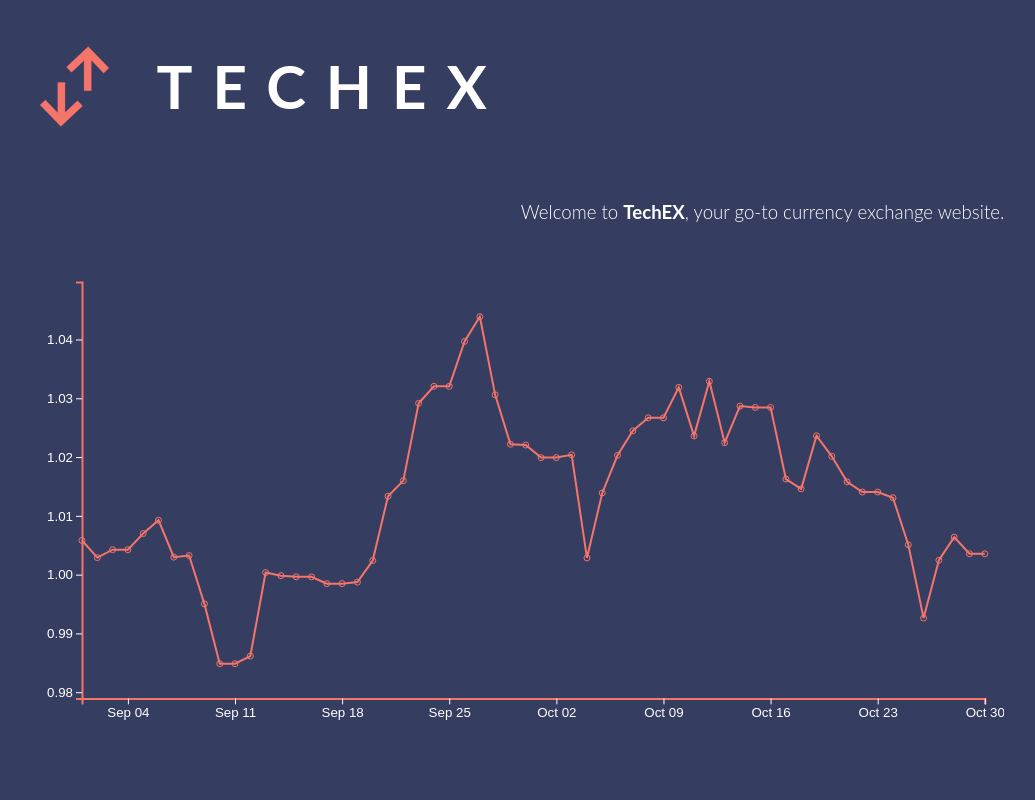
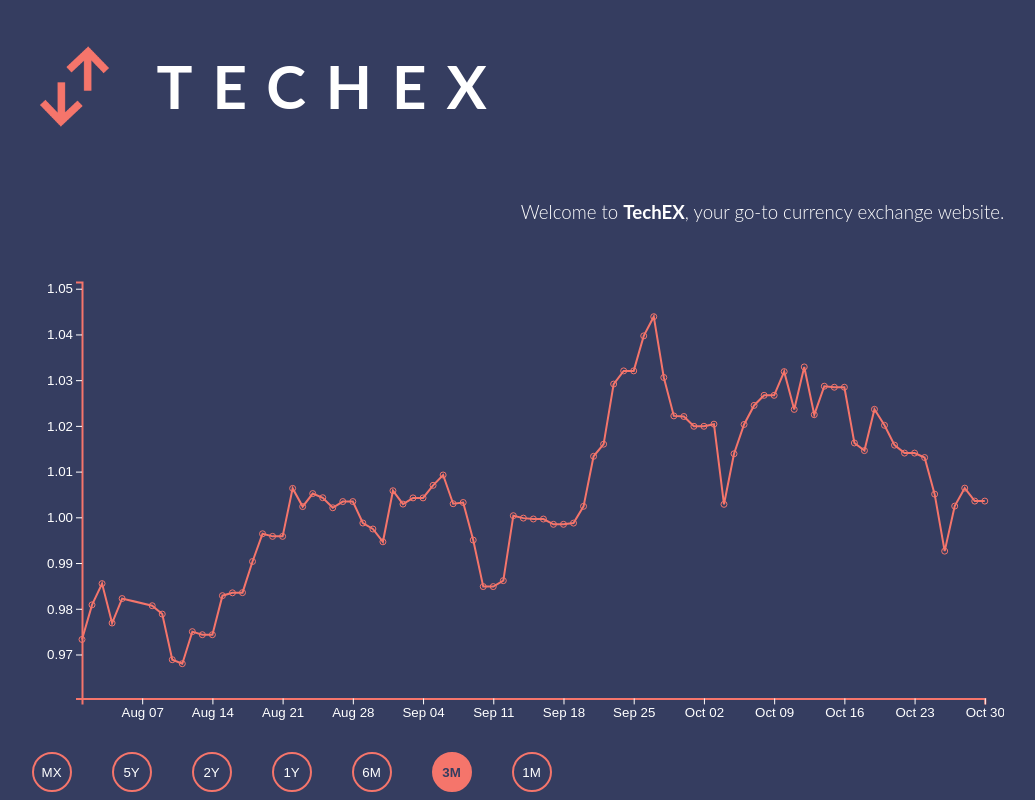
Before and after one commit to scottjanssen/TechEx, a React (Create React App) app in the folder react/: page / in a window 1280 px wide. Shown: the top 800 px of the page, without its empty margins (122-1157 px from the left). Built offline with nearby package versions, Linux system fonts and the light colour scheme.

Commit message:
added time range options and a basic footer

```diff
--- a/react/src/App.js
+++ b/react/src/App.js
@@ -2,6 +2,7 @@ import { BrowserRouter, Routes, Route } from 'react-router-dom'
 import { Navigate} from 'react-router-dom'
 
 import Header from './components/Header'
+import Footer from './components/Footer'
 import MainPage from './MainPage'
 
 const App = () => {
@@ -14,6 +15,7 @@ const App = () => {
           <Route path='*' element={ <Navigate to={"/"}/> } />
         </Routes>
       </BrowserRouter>
+      <Footer></Footer>
     </>
   )
 }
--- a/react/src/MainPage.js
+++ b/react/src/MainPage.js
@@ -1,74 +1,29 @@
 import { useState, useEffect } from "react";
+import * as d3 from 'd3'
 
 import HistoricalChart from "./components/HistoricalChart"
 
+import sample_data from './sample_data/USDtoEUR.csv'
+
 const MainPage = () => {
-  const base = 'USD',
-    target = 'EUR',
-    data = [
-      ['2022-09-01','1.005815'],
-      ['2022-09-02','1.002895'],
-      ['2022-09-03','1.00425'],
-      ['2022-09-04','1.00425'],
-      ['2022-09-05','1.006995'],
-      ['2022-09-06','1.009255'],
-      ['2022-09-07','1.002975'],
-      ['2022-09-08','1.003245'],
-      ['2022-09-09','0.995025'],
-      ['2022-09-10','0.98485'],
-      ['2022-09-11','0.98485'],
-      ['2022-09-12','0.98615'],
-      ['2022-09-13','1.000355'],
-      ['2022-09-14','0.999825'],
-      ['2022-09-15','0.999635'],
-      ['2022-09-16','0.999625'],
-      ['2022-09-17','0.99847'],
-      ['2022-09-18','0.99847'],
-      ['2022-09-19','0.998735'],
-      ['2022-09-20','1.002405'],
-      ['2022-09-21','1.013345'],
-      ['2022-09-22','1.015995'],
-      ['2022-09-23','1.02915'],
-      ['2022-09-24','1.03203'],
-      ['2022-09-25','1.03203'],
-      ['2022-09-26','1.03968'],
-      ['2022-09-27','1.04388'],
-      ['2022-09-28','1.030585'],
-      ['2022-09-29','1.022185'],
-      ['2022-09-30','1.02205'],
-      ['2022-10-01','1.01991'],
-      ['2022-10-02','1.01991'],
-      ['2022-10-03','1.020375'],
-      ['2022-10-04','1.002845'],
-      ['2022-10-05','1.013895'],
-      ['2022-10-06','1.020305'],
-      ['2022-10-07','1.024475'],
-      ['2022-10-08','1.02668'],
-      ['2022-10-09','1.02668'],
-      ['2022-10-10','1.031865'],
-      ['2022-10-11','1.023605'],
-      ['2022-10-12','1.032895'],
-      ['2022-10-13','1.022445'],
-      ['2022-10-14','1.028675'],
-      ['2022-10-15','1.02845'],
-      ['2022-10-16','1.02845'],
-      ['2022-10-17','1.016265'],
-      ['2022-10-18','1.014595'],
-      ['2022-10-19','1.023625'],
-      ['2022-10-20','1.020125'],
-      ['2022-10-21','1.015785'],
-      ['2022-10-22','1.01405'],
-      ['2022-10-23','1.01405'],
-      ['2022-10-24','1.013075'],
-      ['2022-10-25','1.005075'],
-      ['2022-10-26','0.992605'],
-      ['2022-10-27','1.00245'],
-      ['2022-10-28','1.006385'],
-      ['2022-10-29','1.00355'],
-      ['2022-10-30','1.00355']
-    ];
+  const [values, setValues] = useState({
+    base: 'USD',
+    target: 'EUR',
+    data: []
+  })
 
   const [dimensions, setDimensions] = useState(getDimensions())
+
+  // TODO: ONLY TEMPORARY, REMOVE LATER
+  useEffect(() => {
+    d3.dsv(',', sample_data)
+      .then((d) => {
+        setValues( (prevValues) => ({
+          ...prevValues,
+          data: d,
+        }))
+      })
+  }, [])
 
   useEffect(() => {
     function handleWindowResize() {
@@ -91,7 +46,7 @@ const MainPage = () => {
         </p>
       </div>
       <div className='container'>
-        <HistoricalChart base={ base } target={ target } allData={ data } dimensions={ dimensions } />
+        <HistoricalChart base={ values.base } target={ values.target } allData={ values.data } dimensions={ dimensions } />
       </div>
     </>
   )
--- /dev/null
+++ b/react/src/components/Footer.js
@@ -0,0 +1,11 @@
+const Footer = () => {
+  return (
+    <div className='container' style={ { marginTop: '100px', marginBottom: '30px' } }>
+      <p style={ { fontSize: '10pt', fontStyle: 'italic' , textAlign: 'right'} }>
+        Georgia Tech — CS 3300 — Team 1
+      </p>
+    </div>
+  )
+}
+
+export default Footer
--- a/react/src/components/HistoricalChart.js
+++ b/react/src/components/HistoricalChart.js
@@ -2,28 +2,48 @@ import { useRef, useState, useEffect } from 'react'
 import * as d3 from 'd3'
 
 const HistoricalChart = ({ base, target, allData, dimensions }) => {
-  console.log(dimensions)
-
   const ref = useRef(null)
 
-  const [range, setRange] = useState({
-    // TODO: REMOVE DEFAULT VALUES
-    start: '2022-10-01',
-    end: '2022-10-30'
-  })
+  const [range, setRange] = useState('3M')
   const [data, setData] = useState('')
 
   useEffect(() => {
     // TODO: TRIM DATASET TO JUST RANGE
+    let start = new Date()
+
+    switch (range) {
+      case '1M':
+        start = new Date(start.getFullYear(), start.getMonth() - 1, start.getDate())
+        break;
+      case '3M':
+        start = new Date(start.getFullYear(), start.getMonth() - 3, start.getDate())
+        break;
+      case '6M':
+        start = new Date(start.getFullYear(), start.getMonth() - 6, start.getDate())
+        break;
+      case '1Y':
+        start = new Date(start.getFullYear() - 1, start.getMonth(), start.getDate())
+        break;
+      case '2Y':
+        start = new Date(start.getFullYear() - 2, start.getMonth(), start.getDate())
+        break;
+      case '5Y':
+        start = new Date(start.getFullYear() - 5, start.getMonth(), start.getDate())
+        break;
+      case 'MX':
+        start = new Date('1970-01-01')
+        break;
+    }
+
     setData(() => {
       return allData.map((d) => {
-        var [YYYY, MM, DD] = d[0].split('-')
+        var [YYYY, MM, DD] = d.date.split('-')
 
         return {
           date: new Date(YYYY, MM - 1, DD),
-          rate: +d[1]
+          rate: +d.rate
         }
-      })
+      }).filter(d => d.date >= start)
     })
   }, [range, allData])
 
@@ -72,6 +92,7 @@ const HistoricalChart = ({ base, target, allData, dimensions }) => {
         .x(d => x(d.date))
         .y(d => y(d.rate)))
 
+    if (width / data.length > 3.5) {
       var dots = chart.selectAll('circle')
         .data(data)
         .enter()
@@ -79,8 +100,19 @@ const HistoricalChart = ({ base, target, allData, dimensions }) => {
           .attr('cx', d => x(d.date))
           .attr('cy', d => y(d.rate))
           .attr('r', 3);
+    } else {
+      let iter = data.length / width * 4;
+      console.log(iter)
+      iter = Math.ceil(iter)
 
-
+      var dots = chart.selectAll('circle')
+        .data(data.filter((d, i) => i % iter === 0))
+        .enter()
+        .append('circle')
+          .attr('cx', d => x(d.date))
+          .attr('cy', d => y(d.rate))
+          .attr('r', 3);
+    }
 
     // DISPLAY AXES
     var xAxis = d3.axisBottom(x)
@@ -94,8 +126,37 @@ const HistoricalChart = ({ base, target, allData, dimensions }) => {
 
   }, [base, target, data, dimensions])
 
+  const handleRangeOptionClick = (e) => {
+    setRange(e.target.textContent)
+  }
+
   return (
+    <>
       <svg id='historical-chart' ref={ ref }></svg>
+      <div className='row' style={ { flexWrap: 'wrap' } }>
+        <button className={ 'rangeOption' + (range === 'MX' ? ' current' : '') } onClick={ handleRangeOptionClick }>
+          MX
+        </button>
+        <button className={ 'rangeOption' + (range === '5Y' ? ' current' : '') } onClick={ handleRangeOptionClick }>
+          5Y
+        </button>
+        <button className={ 'rangeOption' + (range === '2Y' ? ' current' : '') } onClick={ handleRangeOptionClick }>
+          2Y
+        </button>
+        <button className={ 'rangeOption' + (range === '1Y' ? ' current' : '') } onClick={ handleRangeOptionClick }>
+          1Y
+        </button>
+        <button className={ 'rangeOption' + (range === '6M' ? ' current' : '') } onClick={ handleRangeOptionClick }>
+          6M
+        </button>
+        <button className={ 'rangeOption' + (range === '3M' ? ' current' : '') } onClick={ handleRangeOptionClick }>
+          3M
+        </button>
+        <button className={ 'rangeOption' + (range === '1M' ? ' current' : '') } onClick={ handleRangeOptionClick }>
+          1M
+        </button>
+      </div>
+    </>
   )
 }
 
--- a/react/src/index.css
+++ b/react/src/index.css
@@ -68,6 +68,34 @@ circle {
   font-size: 10pt;
 }
 
+.rangeOption {
+  background-color: var(--primary-color);
+  width: 40px;
+  height: 40px;
+  border-radius: 50%;
+  border-color: var(--secondary-color);
+  border-style: solid;
+  color: var(--text-color);
+  cursor: pointer;
+  transition-duration: 300ms;
+}
+
+.rangeOption:hover:not(.current) {
+  background-color: var(--secondary-color);
+  color: var(--primary-color);
+  filter: brightness(130%);
+  font-weight: bold;
+  transition-duration: 400ms;
+}
+
+.rangeOption.current {
+  background-color: var(--secondary-color);
+  color: var(--primary-color);
+  font-weight: bold;
+  padding: 0px;
+  transition-duration: 200ms;
+}
+
 @media screen and (max-width: 1024px) {
   #root {
     margin-left: 8%;
```
Lines whose indentation alone changed are shown as unchanged.
